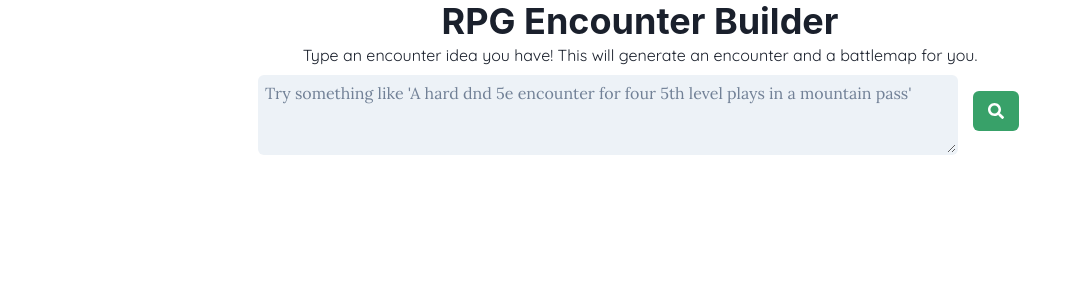
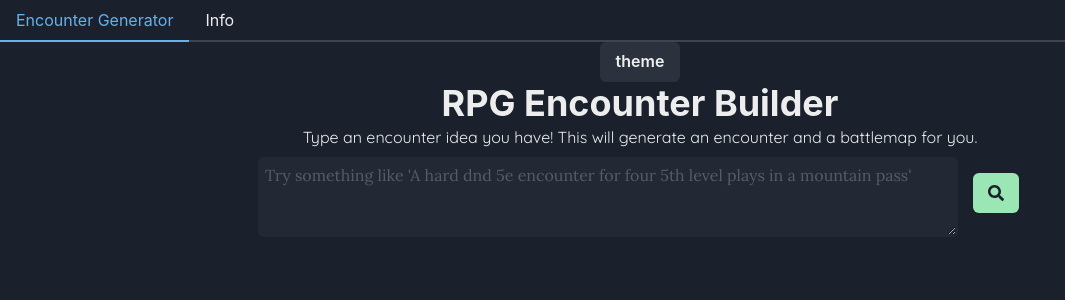
Before and after one commit to RobertGuglielmino/encounter-builder, a React (Create React App) app: page / in a window 1280 px wide. Shown: the top 300 px of the page, without its empty margins (0-1065 px from the left). Built offline with nearby package versions, Linux system fonts and the light colour scheme.

Commit message:
dark mode and formatting

```diff
--- a/src/App.css
+++ b/src/App.css
@@ -40,3 +40,12 @@
 .sans-font {
   font-family: 'Quicksand';
 }
+
+.dark {
+  background-color: #333;
+  color: #fff;
+}
+.light {
+  background-color: #fff;
+  color: #333;
+}
--- a/src/App.js
+++ b/src/App.js
@@ -1,28 +1,30 @@
 import './App.css';
-import { ChakraProvider } from '@chakra-ui/react'
+import { Button, Tabs, TabList, Tab,  } from '@chakra-ui/react'
 import Title from './components/Title/Title.js'
-import InputBar from './components/InputBar/InputBar.js'
 import { EncounterGeneratorProvider } from './components/encounterGeneratorContext'
 import EncounterOutput from './components/EncounterOutput/EncounterOutput';
 import { useEffect } from 'react';
-import theme from './theme.fonts'
 
 function App() {
 
   useEffect(() => {
-    document.title="RPG Encounter Generator"
+    document.title="RPG Encounter Generator";
   }, [])
 
   return (
-    <ChakraProvider>
       <EncounterGeneratorProvider>
         <div className="App">
+          <Tabs>
+            <TabList>
+              <Tab>Encounter Generator</Tab>
+              <Tab>Info</Tab>
+            </TabList>
+          </Tabs>
+          <Button >theme</Button>
           <Title />
-          {/* <InputBar /> */}
           <EncounterOutput />
         </div>
       </EncounterGeneratorProvider>
-    </ChakraProvider>
   );
 }
 
--- a/src/components/EncounterOutput/EncounterOutput.js
+++ b/src/components/EncounterOutput/EncounterOutput.js
@@ -1,20 +1,23 @@
 import './EncounterOutput.css';
 
 import {
-    useEffect
+    useState
 } from "react";
 import InputBar from "../InputBar/InputBar"
+import EncounterSkeleton from '../EncounterSkeleton'
 import { Card, Heading, Text, Image, CardHeader, VStack, CardBody, CardFooter, Box, Center } from '@chakra-ui/react'
 import { useEncounterGeneratorContext } from '../encounterGeneratorContext';
 import { Divider } from '@chakra-ui/react';
 
 function EncounterOutput() {
 
+    const [loading, setLoading] = useState(false);
+
     const { encounters } = useEncounterGeneratorContext();
 
     var items = encounters
         .sort((a,b) => {
-            return new Date(a.datetime).getDate() - new Date(b.datetime).getDate()
+            return new Date(b.time).getTime() - new Date(a.time).getTime()
         })
         .map(n => {
             return (
@@ -45,7 +48,11 @@ function EncounterOutput() {
                     className="encounter-output"
                     spacing="40px">
 
-                    <InputBar />
+                    <InputBar
+                        loading={loading}
+                        setLoading={setLoading}
+                    />
+                    {/* {loading ? <EncounterSkeleton/> : null } */}
                     {items}
                 </VStack>
             </Box>
--- /dev/null
+++ b/src/components/EncounterSkeleton.js
@@ -0,0 +1,19 @@
+import { Card, Skeleton, CardHeader, Divider, CardFooter } from "@chakra-ui/react";
+
+function EncounterSkeleton() {
+
+    return (
+        <Card>
+            <CardHeader>
+                <Skeleton height='40px'/>
+            </CardHeader>
+                <Skeleton height='200px'/>
+                <Divider color="lightGray"/>
+            <CardFooter>
+                <Skeleton height='200px'/>
+            </CardFooter>
+        </Card>
+    );
+}
+
+export default EncounterSkeleton;
--- a/src/components/InputBar/InputBar.js
+++ b/src/components/InputBar/InputBar.js
@@ -5,13 +5,13 @@ import {
 } from "react";
 
 import { FaSearch } from 'react-icons/fa';
+import { getLoadingText } from '../../loadingText';
 import { useEncounterGeneratorContext } from '../encounterGeneratorContext';
-import { FormControl, FormLabel, Textarea, FormErrorMessage, IconButton, HStack, Spinner, Box, FormHelperText } from '@chakra-ui/react';
+import { FormControl, FormLabel, Textarea, FormErrorMessage, IconButton, Button, HStack, Spinner, Box, FormHelperText } from '@chakra-ui/react';
 
-function InputBar() {
+function InputBar(props) {
     const [encounterInput, setEncounterInput] = useState("");
     const [isSubmitted, setIsSubmitted] = useState(false);
-    const [loading, setLoading] = useState(false);
 
     const {addEncounter} = useEncounterGeneratorContext();
 
@@ -36,17 +36,17 @@ function InputBar() {
                         w={700}
                         onChange={e => setEncounterInput(e.target.value)}
                         />
-                    {loading ?
-                        <FormHelperText className="sans-font">This request has a casting time of 2 rounds.</FormHelperText> :
+                    {props.loading ?
+                        <FormHelperText className="sans-font">{ getLoadingText() }</FormHelperText> :
                         null }
                     <FormErrorMessage className="sans-font">Don't leave me hangin' here! Type up something first!</FormErrorMessage>
                 </FormControl>
                 <IconButton
                     className="button"
-                    colorScheme={!loading ? "green" : "grey"}
-                    isDisabled={loading}
+                    colorScheme={!props.loading ? "green" : "grey"}
+                    isDisabled={props.loading}
                     value="test"
-                    icon={!loading ? <FaSearch /> : <Spinner/>}
+                    icon={!props.loading ? <FaSearch /> : <Spinner/>}
                     onClick={buttonClick} />
                 </HStack>
             </form>
@@ -70,7 +70,7 @@ function InputBar() {
         };
 
         try {
-            setLoading(true);
+            props.setLoading(true);
             const encounter = await fetch('https://vo5s8h7dpb.execute-api.us-east-2.amazonaws.com/dev', requestOptions)
             .then(response => response.json());
 
@@ -81,7 +81,7 @@ function InputBar() {
 
             return "https://upload.wikimedia.org/wikipedia/commons/5/5f/Red_X.svg";
         } finally {
-            setLoading(false);
+            props.setLoading(false);
         }
     }
 }
--- a/src/index.css
+++ /dev/null
@@ -1,13 +0,0 @@
-body {
-  margin: 0;
-  font-family: -apple-system, BlinkMacSystemFont, 'Segoe UI', 'Roboto', 'Oxygen',
-    'Ubuntu', 'Cantarell', 'Fira Sans', 'Droid Sans', 'Helvetica Neue',
-    sans-serif;
-  -webkit-font-smoothing: antialiased;
-  -moz-osx-font-smoothing: grayscale;
-}
-
-code {
-  font-family: source-code-pro, Menlo, Monaco, Consolas, 'Courier New',
-    monospace;
-}
--- a/src/index.js
+++ b/src/index.js
@@ -1,13 +1,17 @@
 import React from 'react';
 import ReactDOM from 'react-dom/client';
-import './index.css';
 import App from './App';
+import { ChakraProvider, ColorModeScript } from '@chakra-ui/react'
+import theme from './theme.js'
 import reportWebVitals from './reportWebVitals';
 
 const root = ReactDOM.createRoot(document.getElementById('root'));
 root.render(
   <React.StrictMode>
-    <App />
+    <ChakraProvider theme={theme}>
+      <ColorModeScript initialColorMode="dark" />
+      <App />
+    </ChakraProvider>
   </React.StrictMode>
 );
 
@@ -15,3 +19,17 @@ root.render(
 // to log results (for example: reportWebVitals(console.log))
 // or send to an analytics endpoint. Learn more: https://bit.ly/CRA-vitals
 reportWebVitals();
+
+// body {
+//   margin: 0;
+//   font-family: -apple-system, BlinkMacSystemFont, 'Segoe UI', 'Roboto', 'Oxygen',
+//     'Ubuntu', 'Cantarell', 'Fira Sans', 'Droid Sans', 'Helvetica Neue',
+//     sans-serif;
+//   -webkit-font-smoothing: antialiased;
+//   -moz-osx-font-smoothing: grayscale;
+// }
+
+// code {
+//   font-family: source-code-pro, Menlo, Monaco, Consolas, 'Courier New',
+//     monospace;
+// }
--- /dev/null
+++ b/src/loadingText.js
@@ -0,0 +1,15 @@
+const encounterLoadingText = [
+    "This request has a casting time of 2 rounds.",
+    "Try to see how high you can count before this encounter loads! The current record is: 1,876.",
+    "I hope you have a good day!",
+    "Any bugs can be reported to robert.gugliel@gmail.com. This information shouldn't be in a loading tip.",
+    "Follow @mycatpants on Instagram",
+    "One of my dnd characters is a lizard with a flail for a leg. AI art is not good enough to generate that for me.",
+    "I wrote this text at 5:12PM on 11/13/2013.",
+    "God, I hope this works.",
+    "My social security number is {process.env.socialSecurityNumber}"
+];
+
+export function getLoadingText() {
+    return encounterLoadingText[Math.floor(Math.random() * encounterLoadingText.length)]
+}
--- /dev/null
+++ b/src/theme.js
@@ -0,0 +1,11 @@
+import { extendTheme } from '@chakra-ui/react'
+
+// Add your color mode config
+const theme = {
+    config: {
+        initialColorMode: 'dark',
+        useSystemColorMode: false,
+    }
+}
+
+export default extendTheme(theme);
```
